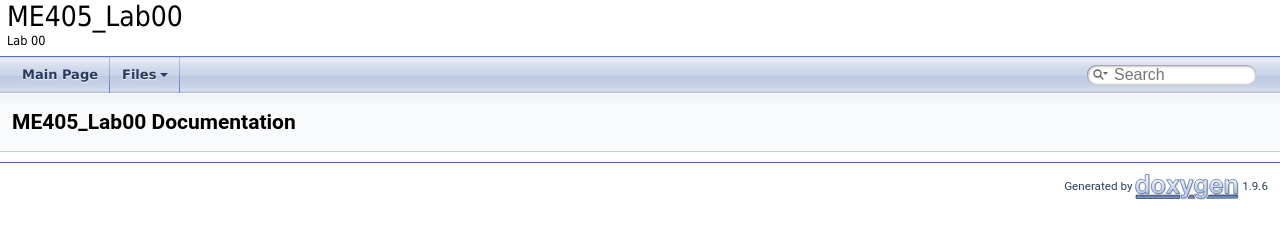
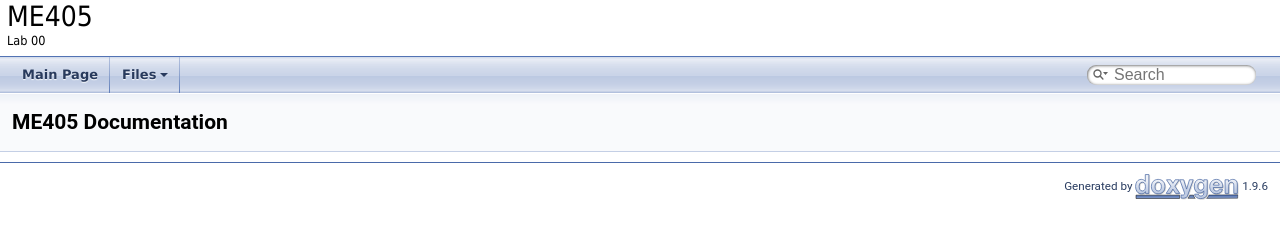
Before and after one commit to SeanWahl/ME-405-Lab, a plain HTML site: page docs/docs/index.html in a window 1280 px wide. Drawn offline with Linux system fonts and the light colour scheme.

Commit message:
Rerunning doxygen

```diff
--- a/docs/docs/index.html
+++ b/docs/docs/index.html
@@ -5,7 +5,7 @@
 <meta http-equiv="X-UA-Compatible" content="IE=11"/>
 <meta name="generator" content="Doxygen 1.9.6"/>
 <meta name="viewport" content="width=device-width, initial-scale=1"/>
-<title>ME405_Lab00: Main Page</title>
+<title>ME405: Main Page</title>
 <link href="tabs.css" rel="stylesheet" type="text/css"/>
 <script type="text/javascript" src="jquery.js"></script>
 <script type="text/javascript" src="dynsections.js"></script>
@@ -21,7 +21,7 @@
  <tbody>
  <tr id="projectrow">
   <td id="projectalign">
-   <div id="projectname">ME405_Lab00
+   <div id="projectname">ME405
    </div>
    <div id="projectbrief">Lab 00</div>
   </td>
@@ -70,7 +70,7 @@ $(function() {
 </div>
 
 <div class="header">
-  <div class="headertitle"><div class="title">ME405_Lab00 Documentation</div></div>
+  <div class="headertitle"><div class="title">ME405 Documentation</div></div>
 </div><!--header-->
 <div class="contents">
 </div><!-- contents -->
```
Also changed, not shown: docs/docs/_lab__00_8py.html (+2 -2 lines), docs/docs/dir_68267d1309a1af8e8297ef4c3efbcdba.html (+2 -2 lines), docs/docs/files.html (+2 -2 lines), 1 other file.
